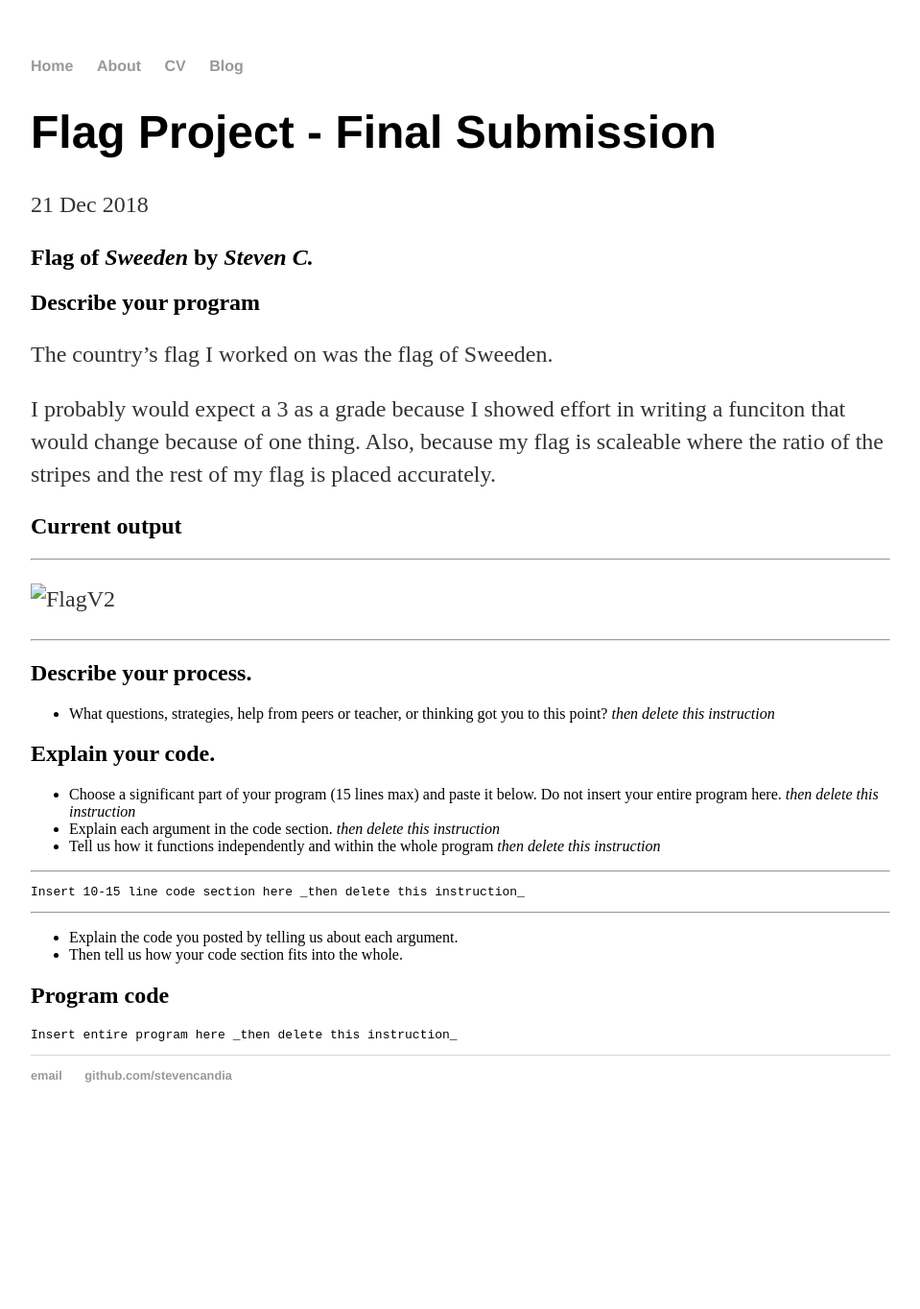
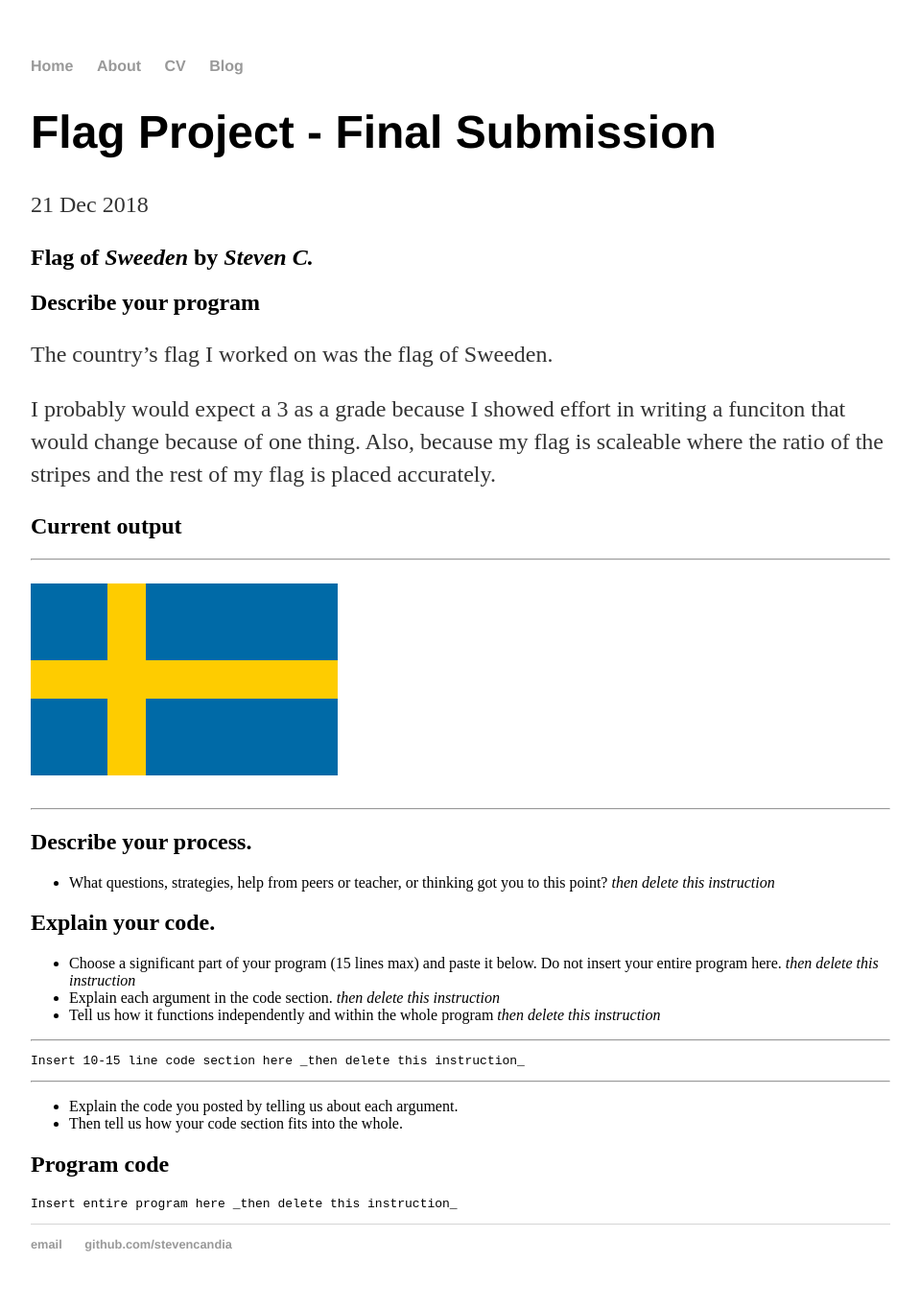
Before and after one commit to stevenc2620/stevenc2620.github.io, a Jekyll site: the page built from _posts/2018-12-21-weekly-reflection-14.md, in a window 1280 px wide. Shown: the whole page at 96% size, without its empty margins (160-1119 px from the left). Built offline with Jekyll 4.4.1, drawn with Linux system fonts in a browser that asks for light colours; before the commit the page ends 1188 px from its top, so only the background shows below that.

Commit message:
Update 2018-12-21-weekly-reflection-14.md

```diff
--- a/_posts/2018-12-21-weekly-reflection-14.md
+++ b/_posts/2018-12-21-weekly-reflection-14.md
@@ -15,7 +15,7 @@ I probably would expect a 3 as a grade because I showed effort in writing a func
 ## Current output
 
 * * *
-![FlagV2](Images/FlagV2.png)
+![FlagV2](/Images/FlagV2.png)
 * * *
 
 ## Describe your process.
```
